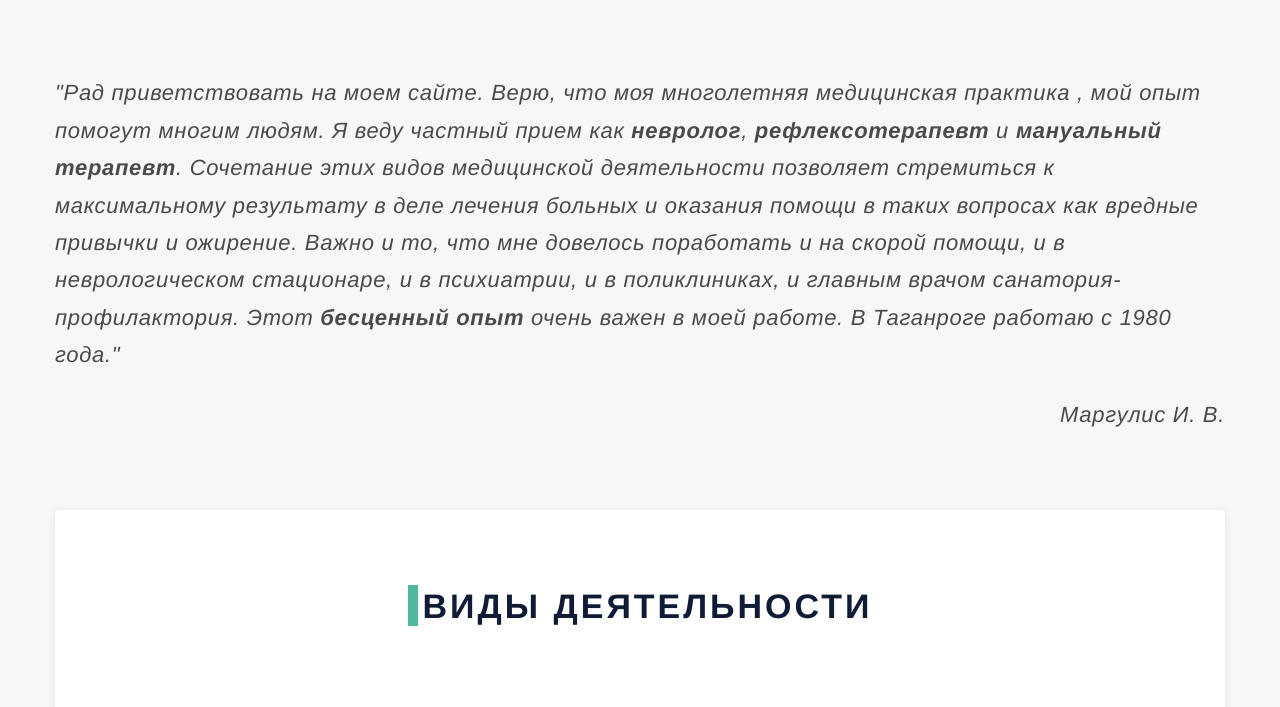
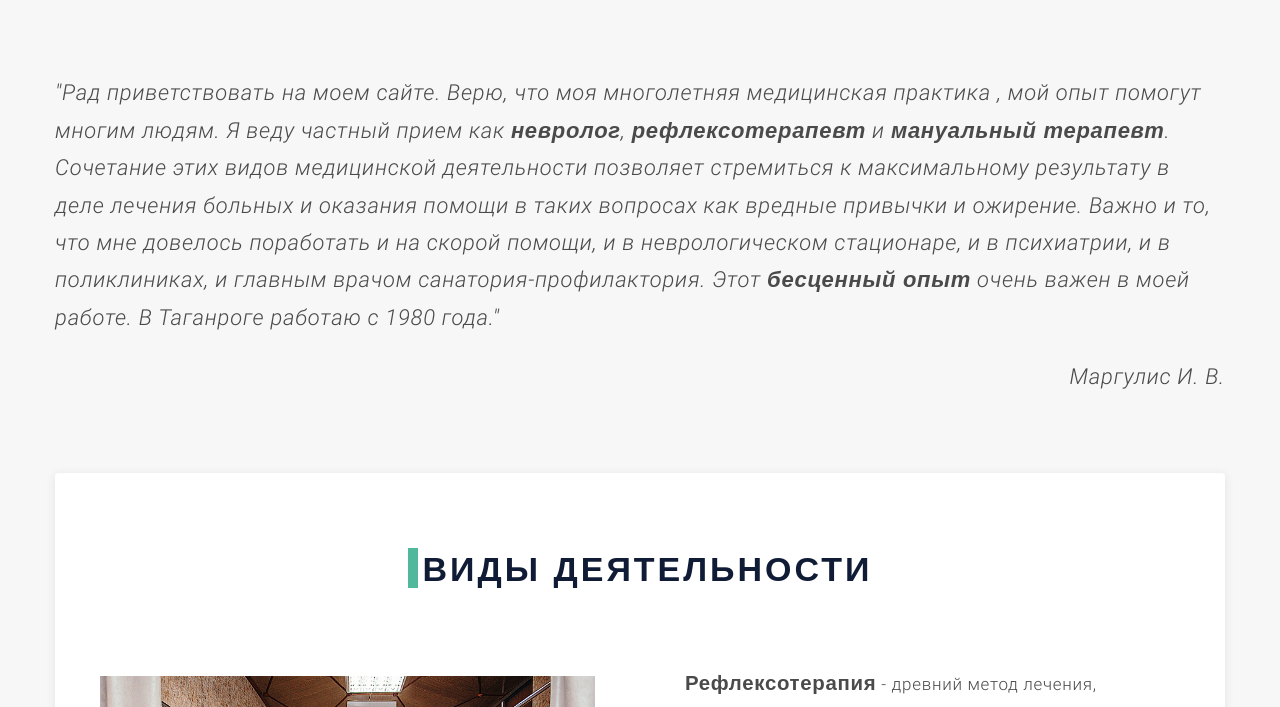
Before and after one commit to abzats/nevrologtaganrog, a website: page index.html in a window 1280 px wide. Shown: the part 592-1299 px from the top of the page. Drawn offline with nearby package versions, Linux system fonts and the light colour scheme; files that its build step writes are made by us from their sources; files whose address does not match are found by name.

Commit message:
#nevr: Optimized fonts.

```diff
--- a/web-src/sass/main.scss
+++ b/web-src/sass/main.scss
@@ -8,18 +8,6 @@
     font-family: 'Roboto';
     src: url('/fonts/Roboto-LightItalic.woff') format('woff');
     font-weight: 300;
-    font-style: italic;
-}
-@font-face {
-    font-family: 'Roboto';
-    src: url('/fonts/Roboto-Black.woff') format('woff');
-    font-weight: bold;
-    font-style: normal;
-}
-@font-face {
-    font-family: 'Roboto';
-    src: url('/fonts/Roboto-BoldItalic.woff') format('woff');
-    font-weight: bold;
     font-style: italic;
 }
 
@@ -221,7 +209,7 @@ body {
     min-width: 320px;
     position: relative;
     line-height: 1.7;
-    font-family: "Helvetica", "Trebuchet MS", sans-serif;
+    font-family: 'Arial', sans-serif;
     font-weight: lighter;
     overflow-x: hidden;
     width: 100%;
@@ -329,13 +317,14 @@ section .col-md-12 {
     margin: 0;
 }
 section p {
-    font-family: 'Helvetica', 'Roboto', "Trebuchet MS", sans-serif;
+    font-family: 'Roboto', 'Arial', sans-serif;
     padding: 0 30px;
     letter-spacing: .7px;
 }
 p span {
     font-size: 1.2em;
     font-weight: bold;
+    font-family: 'Arial', san-serif;
 }
 .intro p {
     font-size: 22px;
```
